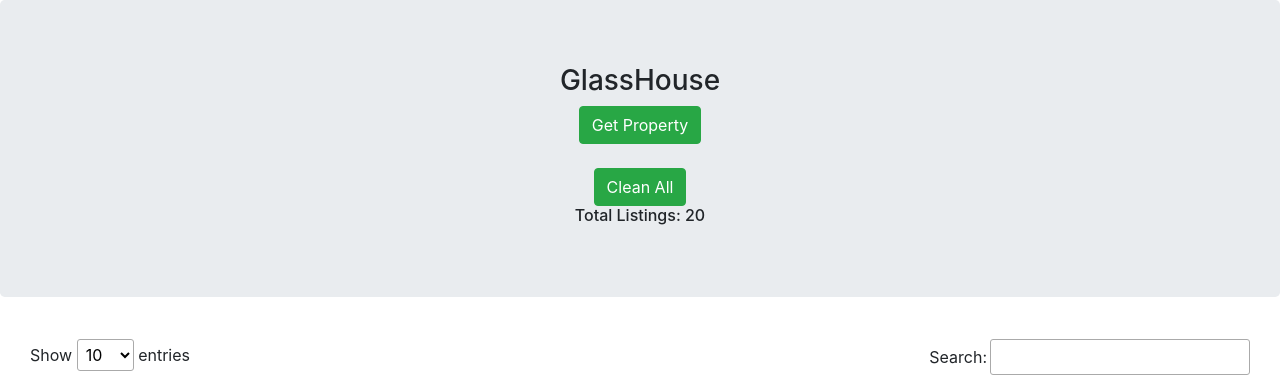
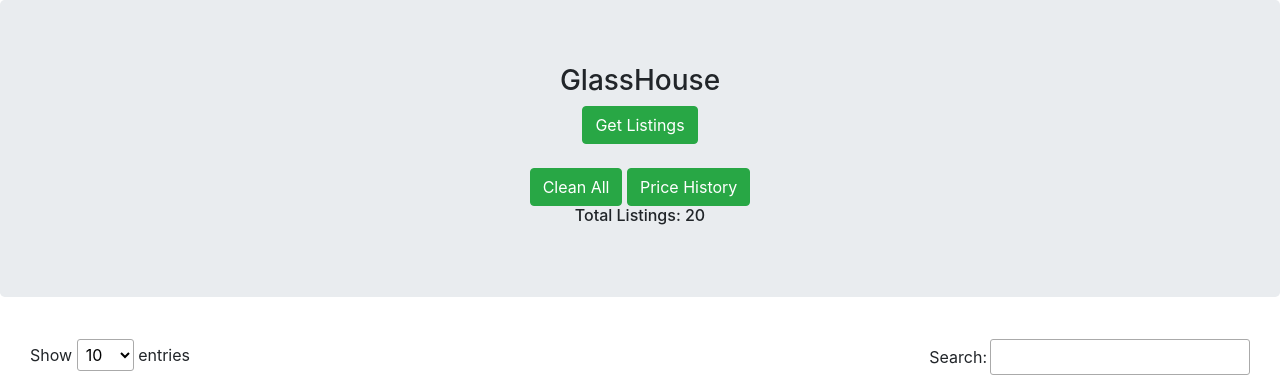
Before and after one commit to Artur-at-work/glasshouse, a Django app: page / in a window 1280 px wide. Shown: the top 384 px of the page. Run offline with Django 4.2, Linux system fonts and the light colour scheme; data comes from the database, SQL or seed files in the repository; both versions use the stored data as it was after the commit; some libraries are stand-ins or nearby versions.

Commit message:
Added PriceHistory time series by house.B4 migrating to separate app

```diff
--- a/glasshouse/scrape/models.py
+++ b/glasshouse/scrape/models.py
@@ -26,7 +26,7 @@ class PriceHistory(models.Model):
     rec_date = models.DateField()
 
     def __str__(self):
-        return self.rec_date
+        return self.house_id
 
 class SoldHouses(models.Model):
     house_id = models.CharField(max_length=100)
--- a/glasshouse/scrape/templates/scrape/home.html
+++ b/glasshouse/scrape/templates/scrape/home.html
@@ -17,10 +17,12 @@
 
       <div class="jumbotron">
         <center><h3>GlassHouse</h3>
-          <a href="{% url 'scrape' %}" class="btn btn-success">Get Property</a>
+          <a href="{% url 'scrape' %}" class="btn btn-success">Get Listings</a>
           <BR><BR>
           <a href="{% url 'clean' %}" class="btn btn-success">Clean All</a>
+          <a href="{% url 'price_history' %}" class="btn btn-success">Price History</a>
           <h6>Total Listings: {{ object_list|length }}</h6>
+
         </center>
       </div>
 
--- a/glasshouse/scrape/urls.py
+++ b/glasshouse/scrape/urls.py
@@ -1,8 +1,10 @@
 from django.urls import path
-from scrape.views import scrape, houses_list, clean
+from scrape.views import price_history, scrape, houses_list, clean
+
 urlpatterns = [
   path('scrape/', scrape, name="scrape"),
   path('', houses_list, name="home"),
-  path('clean/', clean, name="clean")
+  path('clean/', clean, name="clean"),
+  path('price_history/', price_history, name="price_history")
   # path('', total_listings, name="total_listings"),
 ]
--- a/glasshouse/scrape/views.py
+++ b/glasshouse/scrape/views.py
@@ -6,6 +6,17 @@ from bs4 import BeautifulSoup
 from scrape.models import House, PropertyCountByType, PriceHistory
 from django.http import HttpResponse
 from django.utils import timezone
+
+# visualization
+from plotly.offline import plot
+import plotly.graph_objs as go
+from plotly.graph_objects import Scatter
+
+from django.db import connection
+import pandas as pd
+
+import plotly.express as px
+
 
 # Returns True if property count has changed
 def has_new_property(soup):
@@ -113,10 +124,19 @@ def clean(request):
     houses.delete()
     return redirect("../")
 
+def price_history(request):
+    # direct call to Django SQLite
+    with connection.cursor() as cursor:
+        cursor.execute("SELECT * FROM scrape_PriceHistory")
+        row = cursor.fetchall()
 
-# def total_listings(request):
-#     #context = House.objects.count()
-#     context = "bla bla"
-#     return HttpResponse(context)
+    result_table = pd.DataFrame(row) # TODO: preserve column names
+    print(list(result_table.columns))
 
-#total = total_listings()
+    fig = px.line(result_table, x=2, y=1, color=3)
+    fig.update_layout(title_text = 'Price History by House',
+                      xaxis_title = 'Dates',
+                      yaxis_title = 'Price')
+    plotly_plot_obj = plot({'data': fig}, output_type='div')
+
+    return render(request, "scrape/price_history.html", context={'plot_div': plotly_plot_obj})
```
Also changed, not shown: glasshouse/scrape/templates/scrape/price_history.html (added, +13 -0 lines), glasshouse/db.sqlite3.
